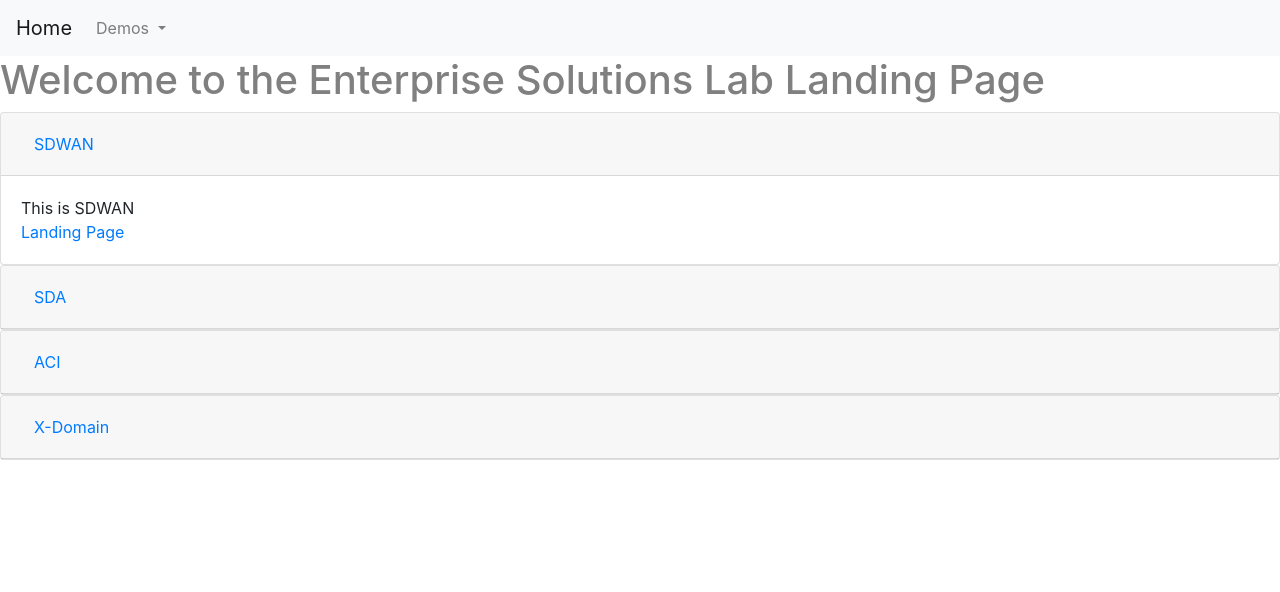
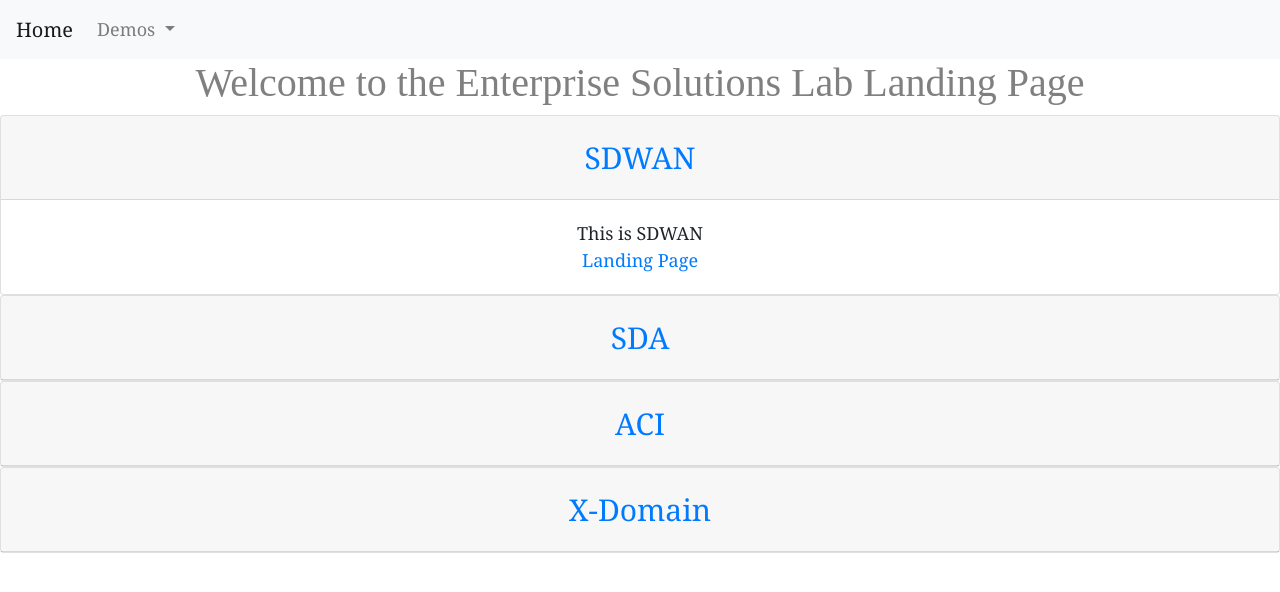
Before and after one commit to lcartwri/sl-web-app, a Flask app: page / in a window 1280 px wide. Shown: the top 592 px of the page. Run offline with Flask 2, Linux system fonts and the light colour scheme; some libraries are stand-ins or nearby versions.

Commit message:
changed text font and alignment for buttons and text under the buttons

```diff
--- a/slproject/static/stylesheets/style.css
+++ b/slproject/static/stylesheets/style.css
@@ -1,3 +1,24 @@
+body{
+    font-family: Georgia, Verdana, sans-serif;
+    font-size: 18px;
+}
+
 h1 {
-    color:gray;
+    color: gray;
+    font-size: 40px;
+    font-family: Copperplate;
+    text-align: center;
 }
+
+h5{
+    text-align: center;
+}
+
+.main_buttons{
+    font-size: 30px;
+
+}
+
+.main_body{
+    text-align: center;
+}
--- a/slproject/templates/index.html
+++ b/slproject/templates/index.html
@@ -6,14 +6,14 @@
     <div class="card">
       <div class="card-header" id="headingOne">
         <h5 class="mb-0">
-          <button class="btn btn-link" data-toggle="collapse" data-target="#collapseOne" aria-expanded="true" aria-controls="collapseOne">
+          <button class="btn btn-link main_buttons" data-toggle="collapse" data-target="#collapseOne" aria-expanded="true" aria-controls="collapseOne">
             SDWAN
           </button>
         </h5>
       </div>
 
       <div id="collapseOne" class="collapse show" aria-labelledby="headingOne" data-parent="#accordion">
-        <div class="card-body">
+        <div class="card-body main_body">
           This is SDWAN
           <br>
           <a href="{{url_for('sdwan.home')}}">Landing Page</a>
@@ -23,13 +23,13 @@
     <div class="card">
       <div class="card-header" id="headingTwo">
         <h5 class="mb-0">
-          <button class="btn btn-link collapsed" data-toggle="collapse" data-target="#collapseTwo" aria-expanded="false" aria-controls="collapseTwo">
+          <button class="btn btn-link collapsed main_buttons" data-toggle="collapse" data-target="#collapseTwo" aria-expanded="false" aria-controls="collapseTwo">
             SDA
           </button>
         </h5>
       </div>
       <div id="collapseTwo" class="collapse" aria-labelledby="headingTwo" data-parent="#accordion">
-        <div class="card-body">
+        <div class="card-body main_body">
           This is SDA
           <br>
           <a href="{{url_for('sda.home')}}">Landing Page</a>
@@ -39,13 +39,13 @@
     <div class="card">
       <div class="card-header" id="headingThree">
         <h5 class="mb-0">
-          <button class="btn btn-link collapsed" data-toggle="collapse" data-target="#collapseThree" aria-expanded="false" aria-controls="collapseThree">
+          <button class="btn btn-link collapsed main_buttons" data-toggle="collapse" data-target="#collapseThree" aria-expanded="false" aria-controls="collapseThree">
             ACI
           </button>
         </h5>
       </div>
       <div id="collapseThree" class="collapse" aria-labelledby="headingThree" data-parent="#accordion">
-        <div class="card-body">
+        <div class="card-body main_body">
           This is ACI
           <br>
           <a href="{{url_for('home')}}">Landing Page</a>
@@ -56,13 +56,13 @@
     <div class="card">
         <div class="card-header" id="headingFour">
           <h5 class="mb-0">
-            <button class="btn btn-link collapsed" data-toggle="collapse" data-target="#collapseFour" aria-expanded="false" aria-controls="collapseFour">
+            <button class="btn btn-link collapsed main_buttons" data-toggle="collapse" data-target="#collapseFour" aria-expanded="false" aria-controls="collapseFour">
               X-Domain
             </button>
           </h5>
         </div>
         <div id="collapseFour" class="collapse" aria-labelledby="headingFour" data-parent="#accordion">
-          <div class="card-body">
+          <div class="card-body main_body">
             This is Cross Domain
             <br>
             <a href="{{url_for('home')}}">Landing Page</a>
```
